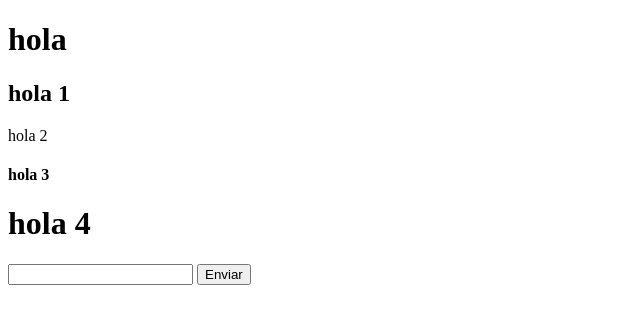
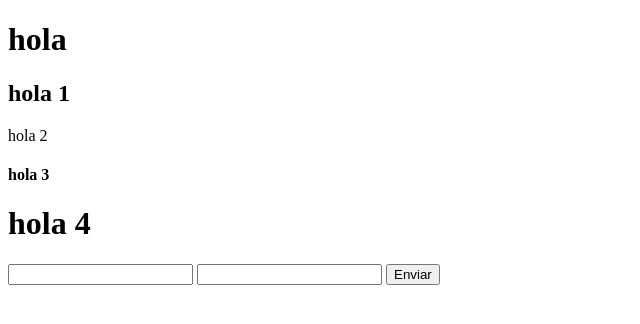
Before and after one commit to ivandario111582/hello-world-get, a plain HTML site: page index.html in a window 1280 px wide. Shown: the whole page, without its empty margins (0-640 px from the left). Drawn offline with Linux system fonts and the light colour scheme.

Commit message:
last name y number

```diff
--- a/index.html
+++ b/index.html
@@ -12,7 +12,8 @@
     <h4>hola 3</h4>
     <h1>hola 4</h1>
     <form action="" method="GET">
-        <input type="text" name="firstName" id="firstName">
+        <input type="number" name="firstName" id="firstName">
+        <input type="text" name="lastName" id="lastName">
         <input type="button" value="Enviar">
     </form>
 </html>
```
